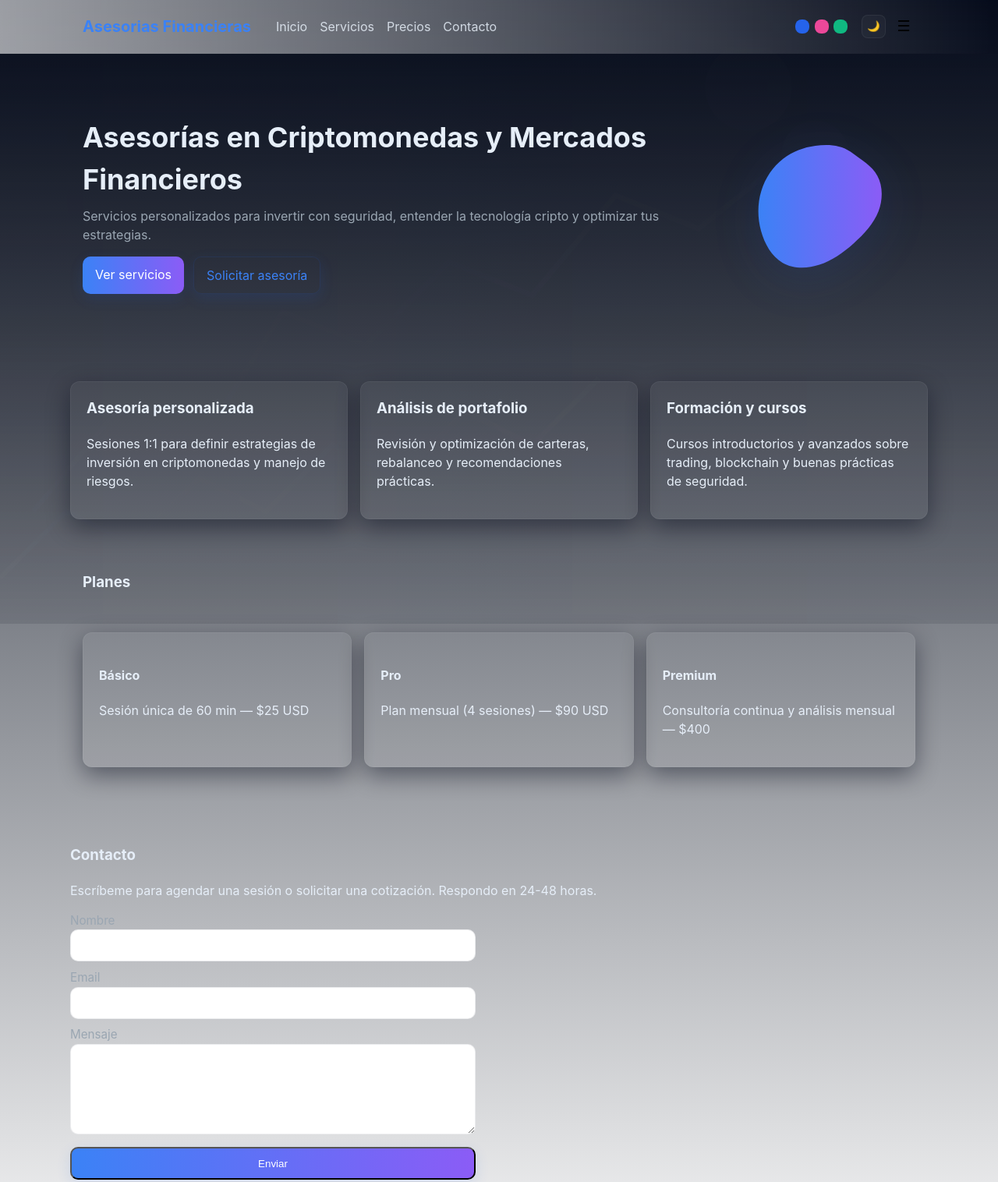
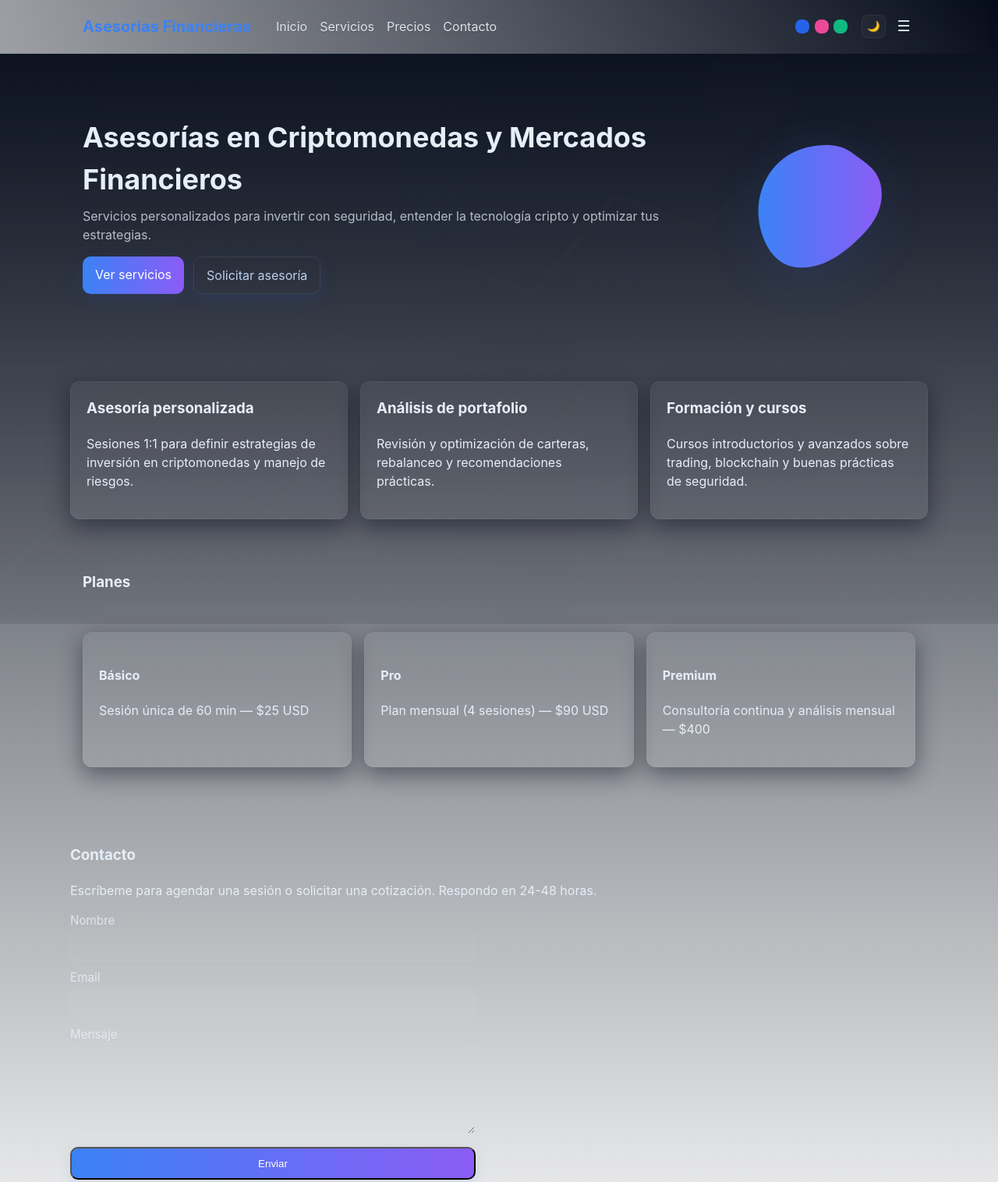
Before and after one commit to LucasRpoR/LucasRepo, a plain HTML site: page index.html in a window 1280 px wide. Shown: the top 1516 px of the page at 78% size. Drawn offline with Linux system fonts and the dark colour scheme.

Commit message:
Dark-mode: improve text visibility for header, forms and buttons

```diff
--- a/styles.css
+++ b/styles.css
@@ -117,3 +117,16 @@ body.dark .features article{background:#071028}
   /* style darkToggle for dark mode (subtle, no white box) */
   #darkToggle{background:rgba(255,255,255,0.03);border:1px solid rgba(255,255,255,0.06)}
 }
+
+/* Additional dark-mode fixes for text visibility */
+@media (prefers-color-scheme:dark){
+  .site-header, .site-header *{color:inherit}
+  .site-header .nav a{color:rgba(230,238,248,0.95);text-shadow:0 1px 0 rgba(0,0,0,0.3)}
+  .hero h2{color:var(--text);text-shadow:none}
+  .hero p{color:rgba(230,238,248,0.75)}
+  .contact label{color:rgba(230,238,248,0.85)}
+  .contact input, .contact textarea{background:rgba(255,255,255,0.02);border:1px solid rgba(255,255,255,0.06);color:var(--text)}
+  .contact input::placeholder, .contact textarea::placeholder{color:rgba(230,238,248,0.55)}
+  .btn.ghost{color:rgba(200,225,255,0.9);border-color:rgba(255,255,255,0.08)}
+  .theme-btn{border:2px solid rgba(255,255,255,0.08)}
+}
```
